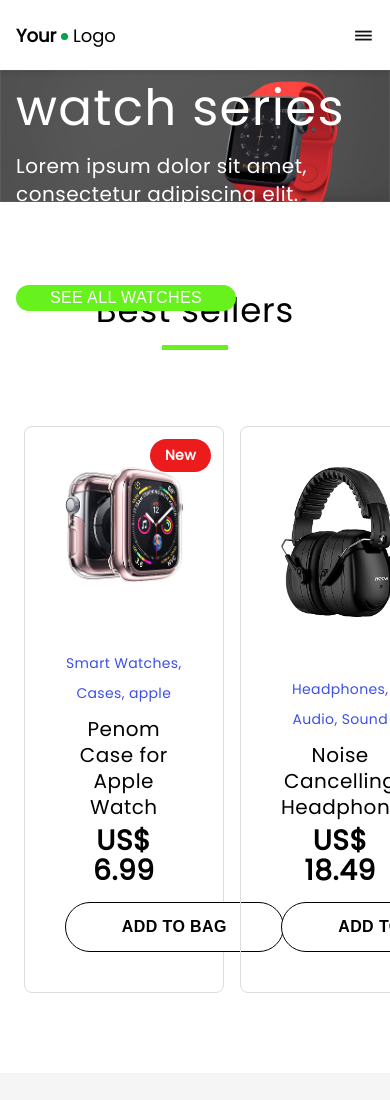
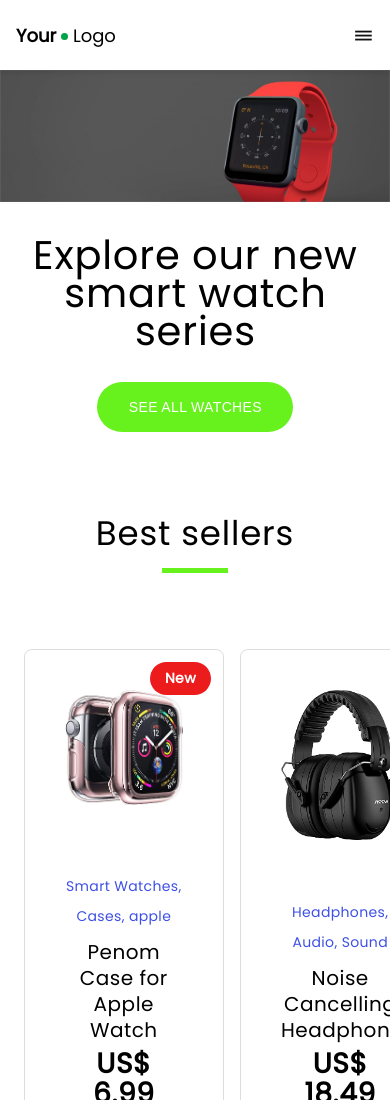
Before and after one commit to devDanielFelix/projeto-loja, a plain HTML site: page index.html in a window 390 px wide. Shown: the top 1100 px of the page. Drawn offline with Linux system fonts and the light colour scheme.

Commit message:
Att de telas responsivas

```diff
--- a/styles/styles.css
+++ b/styles/styles.css
@@ -424,6 +424,27 @@ footer .copyright-text {
     padding-top: 70px;
   }
 
+  .hero-content h1 {
+    font-size: 44px;
+    letter-spacing: 1.1px;
+    line-height: 50px;
+    margin-bottom: 12px;
+  }
+
+
+  .hero-content p {
+    font-size: 18px;
+    letter-spacing: 0.45px;
+    line-height: 26px;
+    margin-bottom: 12px;
+  }
+
+  .hero-content button {
+    font-size: 14px;
+    letter-spacing: 0.35px;
+    line-height: 21px;
+  }
+
 }
 
 /*Design for tablet */
@@ -445,7 +466,28 @@ footer .copyright-text {
     display: inline-block;
   }
 
+  .hero-content h1 {
+    font-size: 40px;
+    letter-spacing: 1px;
+    line-height: 46px;
+  }
+
+
+  .hero-content p {
+    font-size: 16px;
+    letter-spacing: 0.4px;
+    line-height: 24px;
+  }
+
+  .hero-content button {
+    font-size: 14px;
+    letter-spacing: 0.35px;
+    line-height: 21px;
+    width: 196px;
+  }
+
 }
+
 
 /*Design for mobile */
 @media screen and (max-width: 576px) {
@@ -458,4 +500,31 @@ footer .copyright-text {
     width: 7px;
     height: 7px;
   }
+
+  .hero-content {
+    position: static;
+  }
+
+  .hero-content h1 {
+    color: #000;
+    letter-spacing: 0.8px;
+    line-height: 38px;
+    text-align: center;
+    margin-bottom: 32px;
+    margin-top: 27px;
+  }
+
+
+  .hero-content p {
+    display: none;
+  }
+
+  .hero-content button {
+    font-size: 14px;
+    letter-spacing: 0.35px;
+    line-height: 21px;
+    width: 196px;
+    margin: auto;
+  }
+
 }
```
